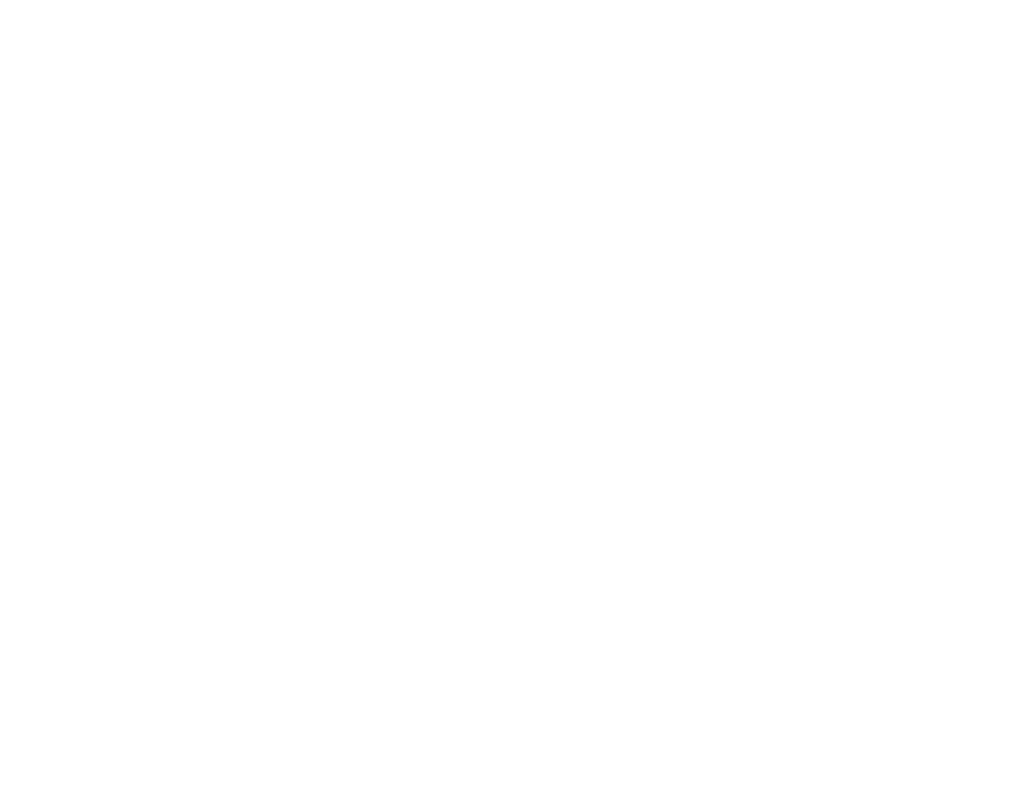
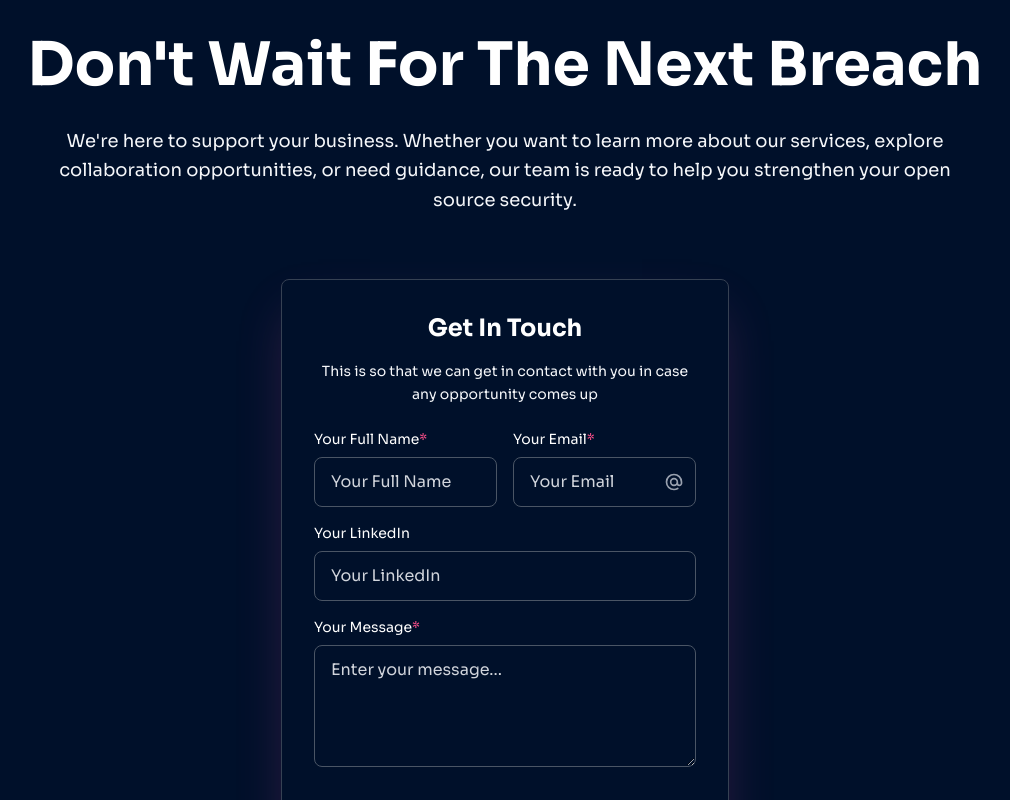
Before and after one commit to gabriel1997castro/open-source-economy, a React (Vite) app in the folder frontend/: page / in a window 1280 px wide. Shown: the part 2500-3300 px from the top of the page, without its empty margins (135-1145 px from the left). Before the commit the page ends 2439 px from the top, so only its background shows below. Built offline with nearby package versions, Linux system fonts and the light colour scheme.

Commit message:
Add ContactForm and GetInTouch components with animations

```diff
--- a/frontend/src/App.css
+++ b/frontend/src/App.css
@@ -12,7 +12,7 @@
   --color-secondary-900: #150333;
   --color-neutral-white: #ffffff;
   --color-neutral-gray-50: #f5f7fa;
-  --color-neutral-gray-100: #7d7786;
+  --color-neutral-gray-100: #d2d2d2;
   --color-neutral-gray-200: #7d7786;
   --color-neutral-gray-300: #7b7b7b;
   --color-neutral-red-600: #ef4444;
--- a/frontend/src/App.tsx
+++ b/frontend/src/App.tsx
@@ -13,6 +13,12 @@
 const LetUsProtectYou = lazy(() =>
   import("./components/LetUsProtectYou").then((module) => ({
     default: module.LetUsProtectYou,
+  }))
+);
+
+const GetInTouch = lazy(() =>
+  import("./components/GetInTouch").then((module) => ({
+    default: module.GetInTouch,
   }))
 );
 
@@ -38,6 +44,10 @@
         <Suspense fallback={<LoadingSpinner />}>
           <LetUsProtectYou />
         </Suspense>
+
+        <Suspense fallback={<LoadingSpinner />}>
+          <GetInTouch />
+        </Suspense>
       </div>
     </Layout>
   );
--- /dev/null
+++ b/frontend/src/components/ContactForm.tsx
@@ -0,0 +1,165 @@
+import { useState } from "react";
+import { Button } from "./Button";
+
+interface FormData {
+  fullName: string;
+  email: string;
+  linkedin: string;
+  message: string;
+}
+
+export const ContactForm = () => {
+  const [formData, setFormData] = useState<FormData>({
+    fullName: "",
+    email: "",
+    linkedin: "",
+    message: "",
+  });
+
+  const handleInputChange = (
+    e: React.ChangeEvent<HTMLInputElement | HTMLTextAreaElement>
+  ) => {
+    const { name, value } = e.target;
+    setFormData((prev) => ({
+      ...prev,
+      [name]: value,
+    }));
+  };
+
+  const handleSubmit = (e: React.FormEvent) => {
+    e.preventDefault();
+    // Handle form submission here
+    console.log("Form submitted:", formData);
+  };
+
+  return (
+    <div
+      className="bg-background border border-gray-700 rounded-lg p-8 max-w-md mx-auto"
+      style={{
+        boxShadow: "0 25px 50px -12px rgba(239, 77, 172, 0.25)",
+      }}
+    >
+      {/* Header */}
+      <div className="text-center mb-6">
+        <h3 className="text-2xl font-bold text-neutral-white mb-4">
+          Get In Touch
+        </h3>
+        <p className="text-sm text-neutral-gray-50 leading-relaxed">
+          This is so that we can get in contact with you in case any opportunity
+          comes up
+        </p>
+      </div>
+
+      {/* Form */}
+      <form onSubmit={handleSubmit} className="space-y-4">
+        {/* Name and Email Row */}
+        <div className="grid grid-cols-1 md:grid-cols-2 gap-4">
+          <div>
+            <label
+              htmlFor="fullName"
+              className="block text-sm text-neutral-white mb-2"
+            >
+              Your Full Name<span className="text-primary-500">*</span>
+            </label>
+            <input
+              type="text"
+              id="fullName"
+              name="fullName"
+              value={formData.fullName}
+              onChange={handleInputChange}
+              placeholder="Your Full Name"
+              required
+              className="w-full px-4 py-3 bg-background border border-gray-600 rounded-lg text-neutral-white placeholder-gray-300 focus:outline-none focus:border-primary-500 focus:ring-1 focus:ring-primary-500 transition-colors"
+            />
+          </div>
+          <div>
+            <label
+              htmlFor="email"
+              className="block text-sm text-neutral-white mb-2"
+            >
+              Your Email<span className="text-primary-500">*</span>
+            </label>
+            <div className="relative">
+              <input
+                type="email"
+                id="email"
+                name="email"
+                value={formData.email}
+                onChange={handleInputChange}
+                placeholder="Your Email"
+                required
+                className="w-full px-4 py-3 pr-10 bg-background border border-gray-600 rounded-lg text-neutral-white placeholder-gray-300 focus:outline-none focus:border-primary-500 focus:ring-1 focus:ring-primary-500 transition-colors"
+              />
+              <div className="absolute inset-y-0 right-0 flex items-center pr-3">
+                <svg
+                  className="w-5 h-5 text-gray-400"
+                  fill="none"
+                  stroke="currentColor"
+                  viewBox="0 0 24 24"
+                >
+                  <path
+                    strokeLinecap="round"
+                    strokeLinejoin="round"
+                    strokeWidth={2}
+                    d="M16 12a4 4 0 10-8 0 4 4 0 008 0zm0 0v1.5a2.5 2.5 0 005 0V12a9 9 0 10-9 9m4.5-1.206a8.959 8.959 0 01-4.5 1.207"
+                  />
+                </svg>
+              </div>
+            </div>
+          </div>
+        </div>
+
+        {/* LinkedIn */}
+        <div>
+          <label
+            htmlFor="linkedin"
+            className="block text-sm text-neutral-white mb-2"
+          >
+            Your LinkedIn
+          </label>
+          <input
+            type="url"
+            id="linkedin"
+            name="linkedin"
+            value={formData.linkedin}
+            onChange={handleInputChange}
+            placeholder="Your LinkedIn"
+            className="w-full px-4 py-3 bg-background border border-gray-600 rounded-lg text-neutral-white placeholder-gray-300 focus:outline-none focus:border-primary-500 focus:ring-1 focus:ring-primary-500 transition-colors"
+          />
+        </div>
+
+        {/* Message */}
+        <div>
+          <label
+            htmlFor="message"
+            className="block text-sm text-neutral-white mb-2"
+          >
+            Your Message<span className="text-primary-500">*</span>
+          </label>
+          <textarea
+            id="message"
+            name="message"
+            value={formData.message}
+            onChange={handleInputChange}
+            placeholder="Enter your message..."
+            required
+            rows={4}
+            className="w-full px-4 py-3 bg-background border border-gray-600 rounded-lg text-neutral-white placeholder-gray-300 focus:outline-none focus:border-primary-500 focus:ring-1 focus:ring-primary-500 transition-colors resize-vertical"
+          />
+        </div>
+
+        {/* Submit Button */}
+        <div className="pt-4">
+          <Button
+            type="submit"
+            variant="primary"
+            size="lg"
+            className="w-full justify-center"
+          >
+            Send
+          </Button>
+        </div>
+      </form>
+    </div>
+  );
+};
--- /dev/null
+++ b/frontend/src/components/GetInTouch.tsx
@@ -0,0 +1,58 @@
+import { ContactForm } from "./ContactForm";
+import { useScrollAnimation } from "../hooks";
+
+export const GetInTouch = () => {
+  const headerAnimation = useScrollAnimation({
+    animationType: "fadeInUp",
+    threshold: 0.3,
+  });
+
+  const descriptionAnimation = useScrollAnimation({
+    animationType: "fadeInUp",
+    delay: 200,
+    threshold: 0.3,
+  });
+
+  const formAnimation = useScrollAnimation({
+    animationType: "scaleIn",
+    delay: 400,
+    threshold: 0.2,
+  });
+
+  return (
+    <section className="relative bg-background py-16 lg:py-24">
+      <div className="max-w-7xl mx-auto px-4 sm:px-6 lg:px-8">
+        {/* Header Section */}
+        <div className="text-center mb-16">
+          <h2
+            ref={headerAnimation.ref}
+            className={`text-4xl sm:text-5xl lg:text-6xl font-bold text-neutral-white mb-8 ${headerAnimation.className}`}
+            style={headerAnimation.style}
+          >
+            Don't Wait For The Next Breach
+          </h2>
+
+          <p
+            ref={descriptionAnimation.ref}
+            className={`text-base sm:text-lg text-neutral-gray-50 leading-relaxed max-w-4xl mx-auto ${descriptionAnimation.className}`}
+            style={descriptionAnimation.style}
+          >
+            We're here to support your business. Whether you want to learn more
+            about our services, explore collaboration opportunities, or need
+            guidance, our team is ready to help you strengthen your open source
+            security.
+          </p>
+        </div>
+
+        {/* Contact Form */}
+        <div
+          ref={formAnimation.ref}
+          className={formAnimation.className}
+          style={formAnimation.style}
+        >
+          <ContactForm />
+        </div>
+      </div>
+    </section>
+  );
+};
--- a/frontend/src/components/Navbar.tsx
+++ b/frontend/src/components/Navbar.tsx
@@ -70,7 +70,7 @@
       {/* Mobile Navigation */}
       {isOpen && (
         <div className="md:hidden">
-          <div className="px-2 pt-2 pb-3 space-y-1 sm:px-3 bg-secondary-900">
+          <div className="px-2 pt-2 pb-3 space-y-1 sm:px-3 bg-background">
             {navigation.map((item) => (
               <a
                 key={item.name}
```
